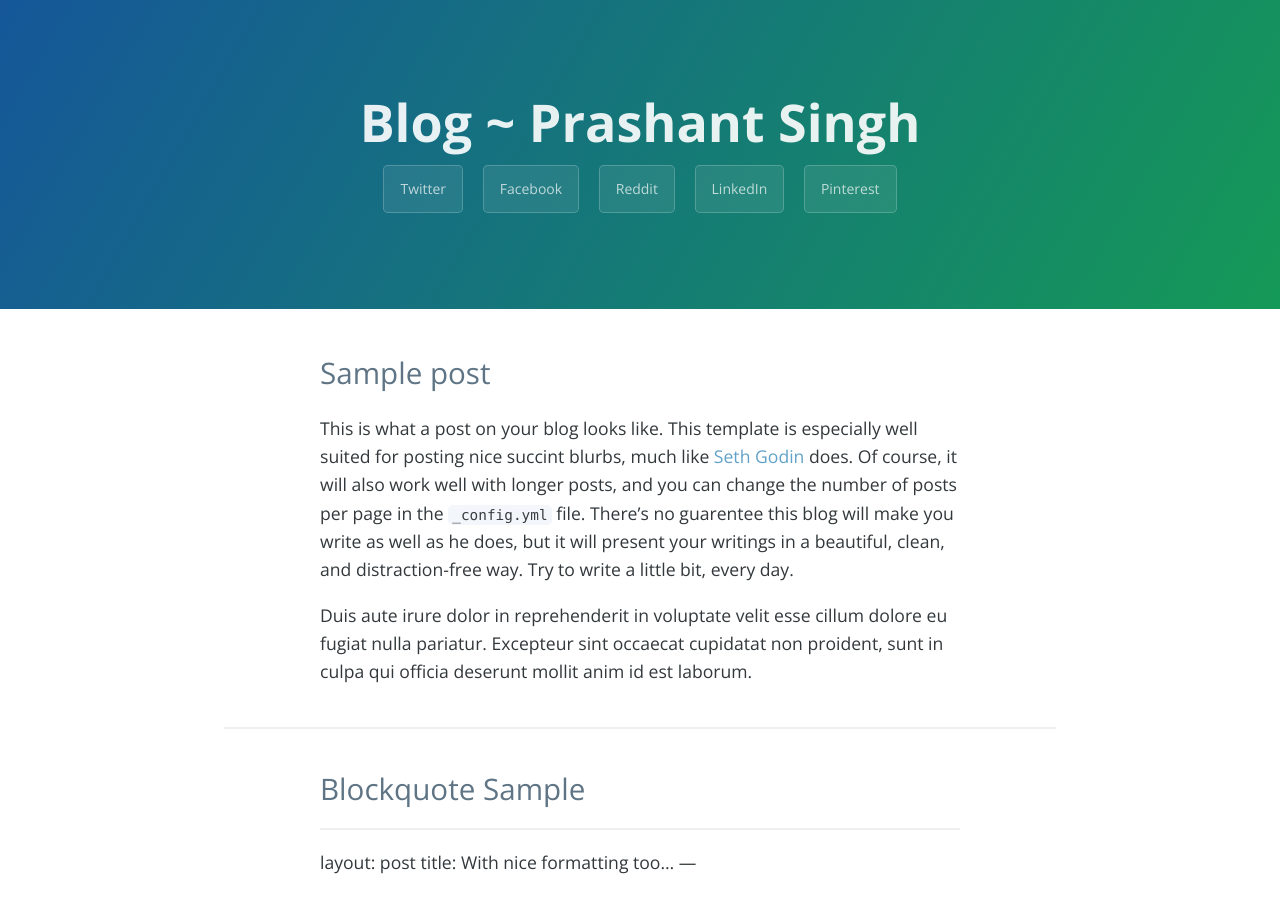
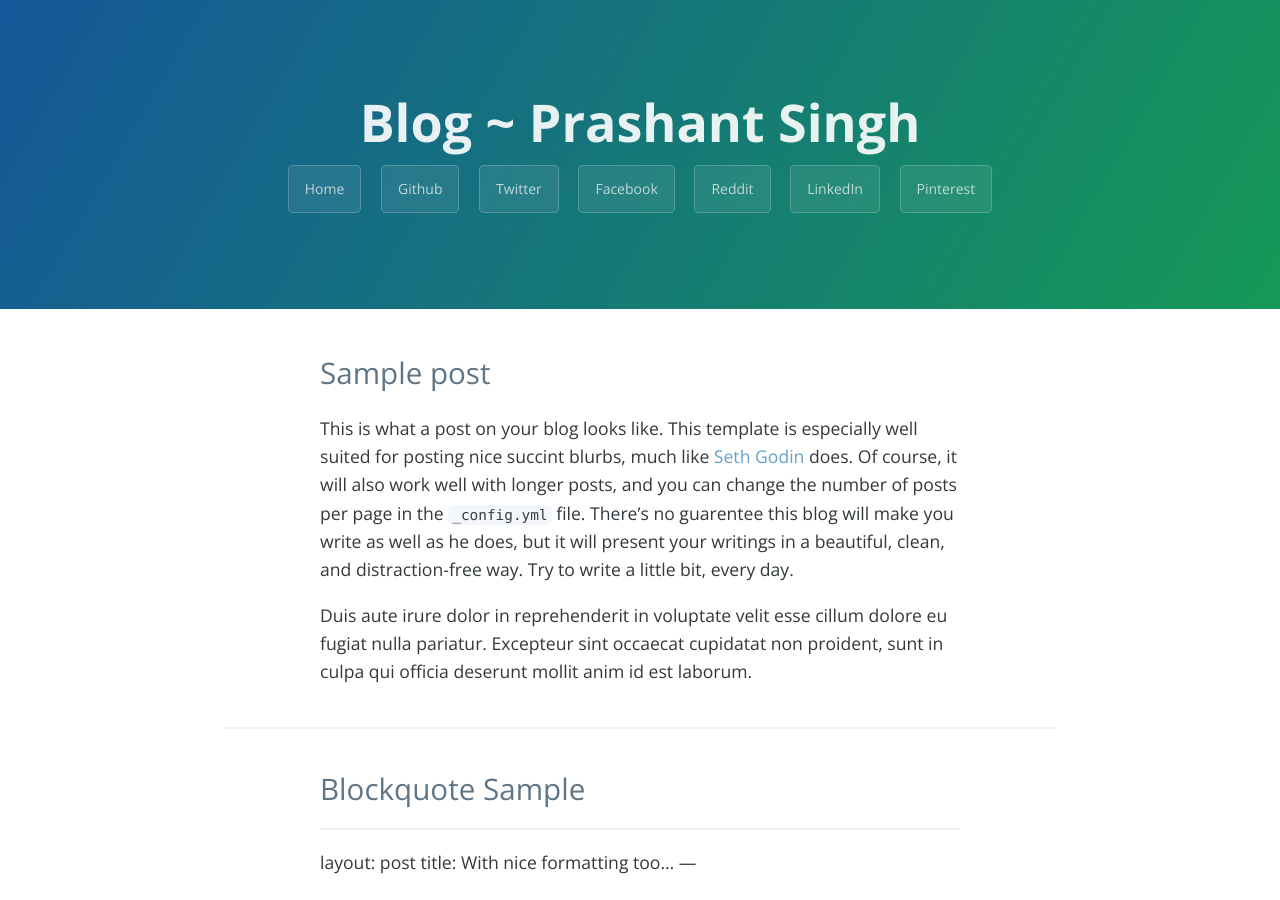
Before and after one commit to prashant-singh/prashant-singh.github.io, a Jekyll site: the page built from index.html, in a window 1280 px wide and 900 px high. Built offline with Jekyll 4.4.1, drawn with Linux system fonts in a browser that asks for light colours; nearby versions of some CDN libraries; the list of posts is cut into pages by our own code.

Commit message:
Update header.html

```diff
--- a/_includes/header.html
+++ b/_includes/header.html
@@ -3,6 +3,8 @@
 
      <!--<h3 style="font-weight: lighter;">a blog for <a class="header-link" href="http://canijustgo.com/" target="_blank">canijustgo.com</a></h3>-->
      <!--<h3>{% if site.twitter_username %}<a class="header-link" href="http://twitter.com/{{ site.twitter_username }}" target="_blank">follow @{{ site.twitter_username }}</a></h3>{% endif %}-->
+     <a href="https://www.prashantsingh.xyz" class="btn">Home</a>
+     <a href="https://github.com/prashant-singh" class="btn">Github</a>
       <a href="https://www.twitter.com/_prashantsingh_" class="btn">Twitter</a>
        <a href="https://www.facebook.com/prashantsingh.xyz" class="btn">Facebook</a>
  <a href="https://www.reddit.com/user/batman_prashant" class="btn">Reddit</a>
```
